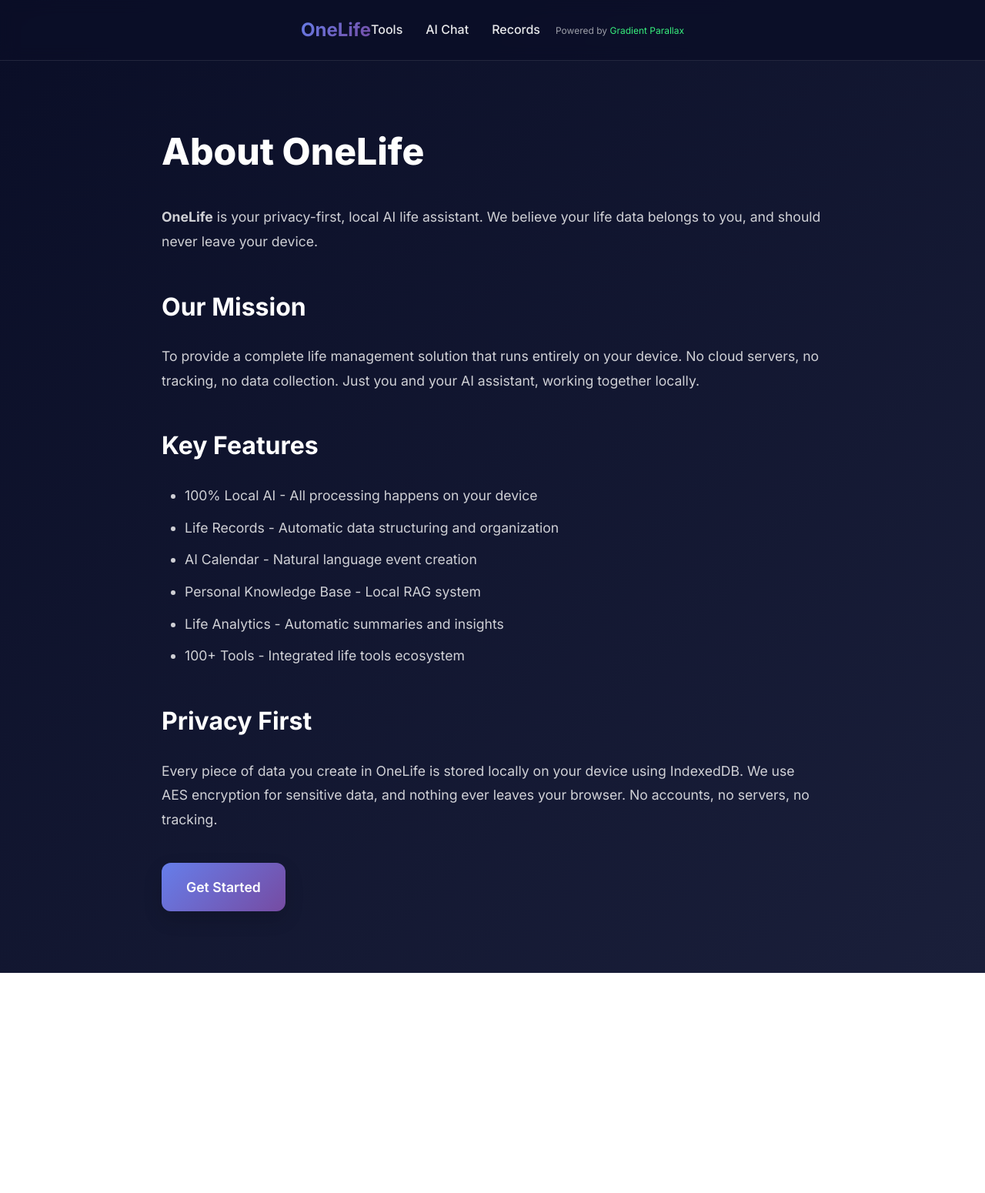
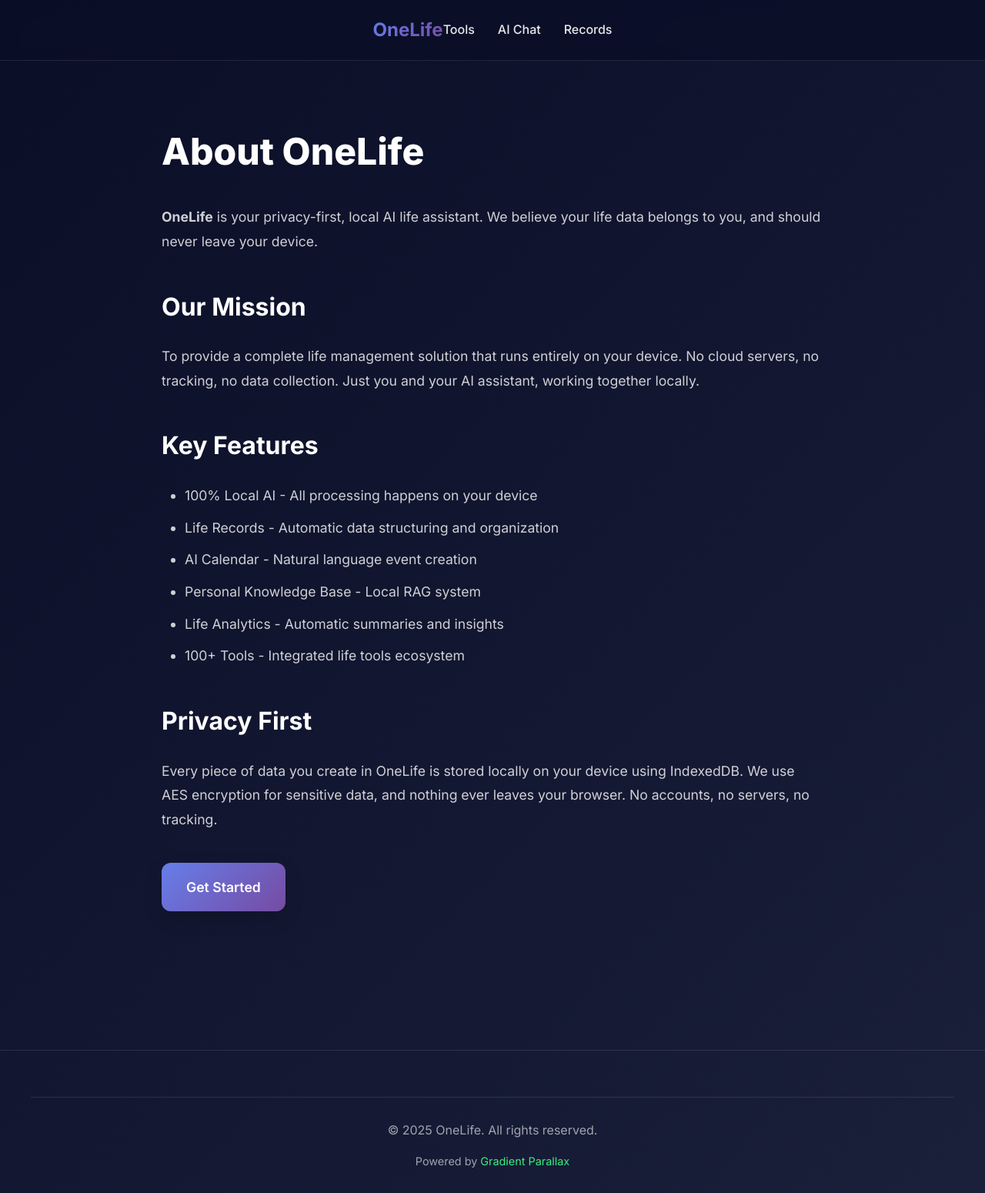
Before and after one commit to Katewxp/onelifeai.xyz, a website: page about.html in a window 1280 px wide. Shown: the whole page at 77% size. Before the commit the page ends 1264 px from the top, so only its background shows below. Drawn offline with Linux system fonts and the light colour scheme.

Commit message:
Move Gradient Parallax branding to footer
- Remove 'Powered by Gradient Parallax' from navigation header
- Add 'Powered by Gradient Parallax' to footer after copyright
- Update all pages with footer branding
- Add footer styles for support link

```diff
--- a/about.html
+++ b/about.html
@@ -21,9 +21,6 @@
                     <a href="/tools" class="nav-link">Tools</a>
                     <a href="/ai/chat" class="nav-link">AI Chat</a>
                     <a href="/records" class="nav-link">Records</a>
-                </div>
-                <div class="nav-support">
-                    Powered by <a href="https://www.gradient.network/" target="_blank" rel="noopener">Gradient Parallax</a>
                 </div>
             </div>
         </div>
@@ -58,6 +55,16 @@
         </div>
     </div>
 
+    <!-- Footer -->
+    <footer class="footer">
+        <div class="container">
+            <div class="footer-bottom">
+                <p>&copy; 2025 OneLife. All rights reserved.</p>
+                <p class="footer-support">Powered by <a href="https://www.gradient.network/" target="_blank" rel="noopener">Gradient Parallax</a></p>
+            </div>
+        </div>
+    </footer>
+
     <script src="/assets/js/main.js"></script>
 </body>
 </html>
--- a/assets/css/styles.css
+++ b/assets/css/styles.css
@@ -57,24 +57,6 @@ body {
     justify-content: space-between;
     align-items: center;
     width: 100%;
-}
-
-.nav-support {
-    font-size: 0.75rem;
-    color: rgba(255, 255, 255, 0.6);
-    margin-left: 20px;
-    white-space: nowrap;
-}
-
-.nav-support a {
-    color: #38ef7d;
-    text-decoration: none;
-    transition: all 0.3s ease;
-}
-
-.nav-support a:hover {
-    color: #667eea;
-    text-decoration: underline;
 }
 
 .nav-logo {
@@ -421,6 +403,22 @@ body {
     color: rgba(255, 255, 255, 0.6);
 }
 
+.footer-support {
+    margin-top: 15px;
+    font-size: 0.9rem;
+}
+
+.footer-support a {
+    color: #38ef7d;
+    text-decoration: none;
+    transition: all 0.3s ease;
+}
+
+.footer-support a:hover {
+    color: #667eea;
+    text-decoration: underline;
+}
+
 /* Responsive */
 @media (max-width: 768px) {
     .hero-title {
```
Also changed, not shown: ai/index.html (+0 -3 lines), index.html (+1 -3 lines), manifesto.html (+10 -3 lines), privacy.html (+10 -3 lines), records/index.html (+10 -3 lines), settings/index.html (+10 -3 lines), tools/index.html (+10 -3 lines).
